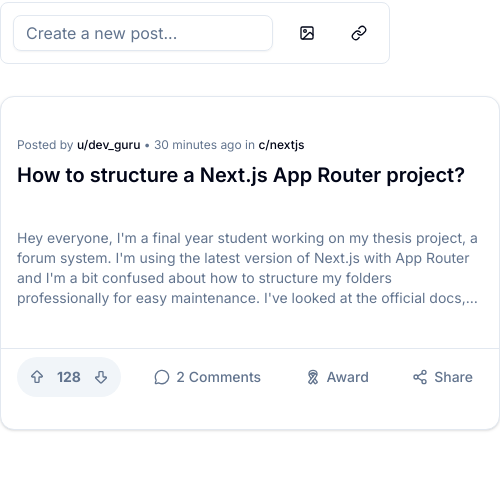
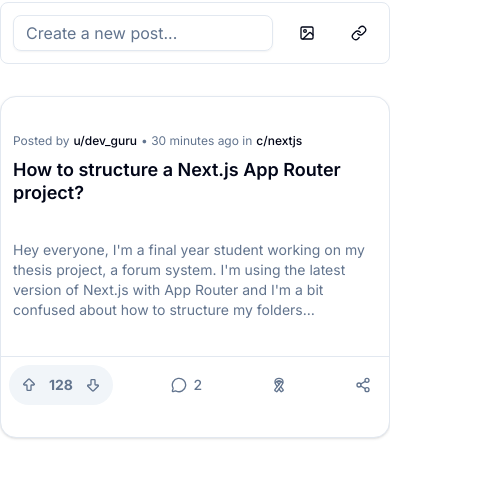
Before and after one commit to dhlananhh/synapse-client, a Next.js app: page /c/nextjs in a window 390 px wide. Shown: the part 246-734 px from the top of the page, 500 px wide, since content can reach past the window. Built offline with nearby package versions, Linux system fonts and the light colour scheme.

Commit message:
feat: improve PostCard styling and responsiveness

```diff
--- a/src/components/features/post/PostCard.tsx
+++ b/src/components/features/post/PostCard.tsx
@@ -1,17 +1,17 @@
 
 import React from "react";
-import Link from 'next/link';
-import { Post } from '@/types';
+import Link from "next/link";
+import { Post } from "@/types";
 import {
   Card,
   CardContent,
   CardHeader,
   CardTitle
-} from '@/components/ui/card';
-import { Button } from '@/components/ui/button';
-import { MessageCircle, Ribbon, Share2 } from 'lucide-react';
-import { formatDistanceToNow } from 'date-fns';
-import VoteClient from './VoteClient';
+} from "@/components/ui/card";
+import { Button } from "@/components/ui/button";
+import { MessageCircle, Ribbon, Share2 } from "lucide-react";
+import { formatDistanceToNow } from "date-fns";
+import VoteClient from "./VoteClient";
 
 interface PostCardProps {
   post: Post;
@@ -22,51 +22,53 @@ const PostCard = React.forwardRef<HTMLDivElement, PostCardProps>(
     return (
       <Card
         ref={ ref }
-        className="flex flex-col h-full overflow-hidden shadow-sm hover:border-primary/50 transition-colors min-w-[500px]"
+        className="flex flex-col h-full overflow-hidden shadow-sm hover:border-primary/50 transition-colors
+        w-full max-w-xl mx-auto rounded-2xl sm:rounded-xl border bg-card
+        min-w-0 sm:min-w-[300px]"
       >
-        <CardHeader className="p-4">
-          <div className="text-xs text-muted-foreground">
-            Posted by{ ' ' }
+        <CardHeader className="p-3 sm:p-4">
+          <div className="text-xs text-muted-foreground flex flex-wrap gap-x-1">
+            Posted by{ " " }
             <Link href={ `/u/${post.author.username}` } className="font-medium text-foreground hover:underline">
               u/{ post.author.username }
-            </Link>{ ' ' }
-            • { formatDistanceToNow(new Date(post.createdAt), { addSuffix: true }) } in { ' ' }
+            </Link>
+            • { formatDistanceToNow(new Date(post.createdAt), { addSuffix: true }) } in{ " " }
             <Link href={ `/c/${post.community.slug}` } className="font-medium text-foreground hover:underline">
               c/{ post.community.slug }
             </Link>
           </div>
-          <CardTitle className="mt-1 text-xl font-semibold leading-tight">
+          <CardTitle className="mt-1 text-lg sm:text-xl font-semibold leading-tight break-words">
             <Link href={ `/p/${post.id}` } className="hover:underline">
               { post.title }
             </Link>
           </CardTitle>
         </CardHeader>
 
-        <CardContent className="p-4 pt-0 flex-grow">
-          <p className="text-sm text-muted-foreground line-clamp-4">
+        <CardContent className="p-3 sm:p-4 pt-0 flex-grow">
+          <p className="text-sm text-muted-foreground line-clamp-4 break-words">
             { post.content }
           </p>
         </CardContent>
 
-        <div className="flex items-center justify-between text-sm font-medium text-muted-foreground p-2 px-4 border-t">
-
+        <div className="flex flex-wrap items-center justify-between gap-2 sm:gap-4 text-sm font-medium text-muted-foreground p-2 sm:px-4 border-t">
           <VoteClient itemId={ post.id } initialVotes={ post.votes } />
 
-          <Button asChild variant="ghost" size="sm" className="rounded-full">
-            <Link href={ `/p/${post.id}` } className="flex items-center gap-1.5">
+          <Button asChild variant="ghost" size="sm" className="rounded-full flex items-center gap-1.5 px-2">
+            <Link href={ `/p/${post.id}` }>
               <MessageCircle className="h-5 w-5" />
-              <span>{ post.comments.length } Comments</span>
+              <span className="hidden sm:inline">{ post.comments.length } Comments</span>
+              <span className="inline sm:hidden">{ post.comments.length }</span>
             </Link>
           </Button>
 
-          <Button variant="ghost" size="sm" className="rounded-full flex items-center gap-1.5">
+          <Button variant="ghost" size="sm" className="rounded-full flex items-center gap-1.5 px-2">
             <Ribbon className="h-5 w-5" />
-            <span>Award</span>
+            <span className="hidden sm:inline">Award</span>
           </Button>
 
-          <Button variant="ghost" size="sm" className="rounded-full flex items-center gap-1.5">
+          <Button variant="ghost" size="sm" className="rounded-full flex items-center gap-1.5 px-2">
             <Share2 className="h-5 w-5" />
-            <span>Share</span>
+            <span className="hidden sm:inline">Share</span>
           </Button>
         </div>
       </Card>
```
